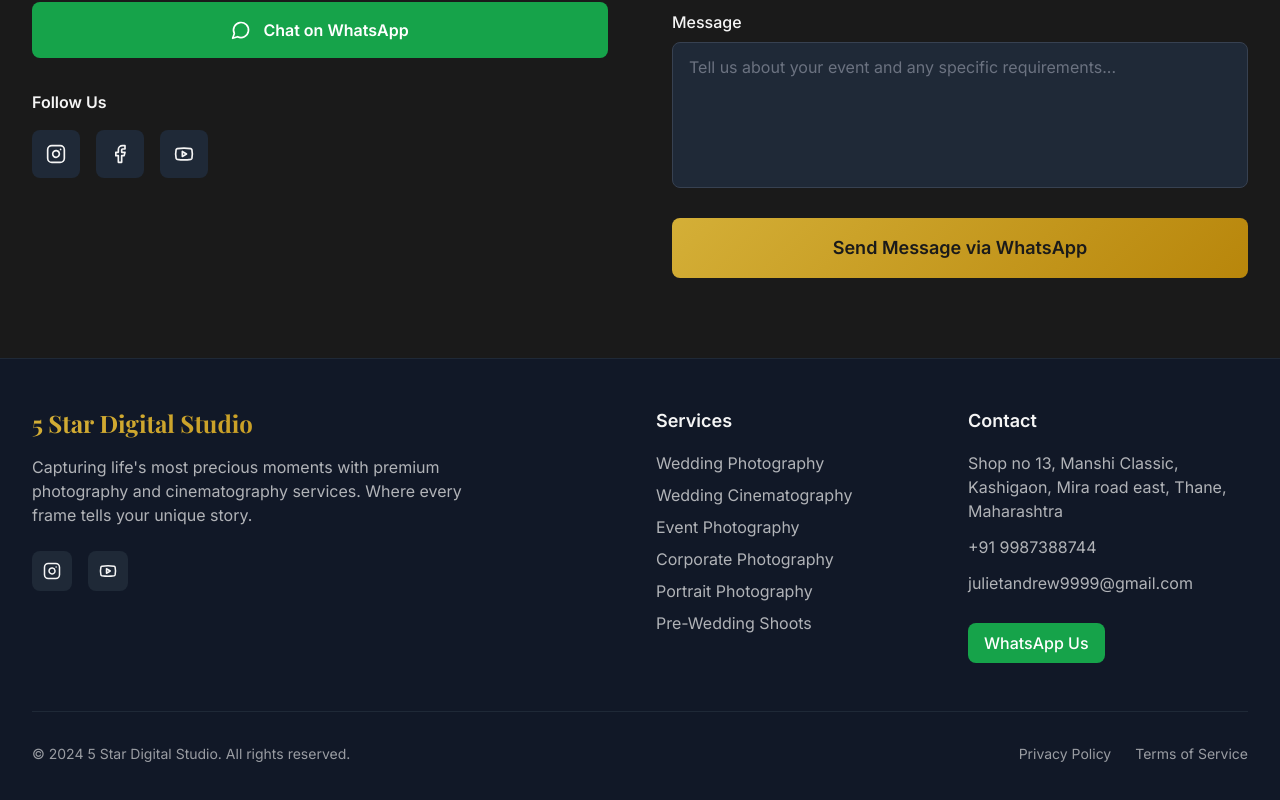
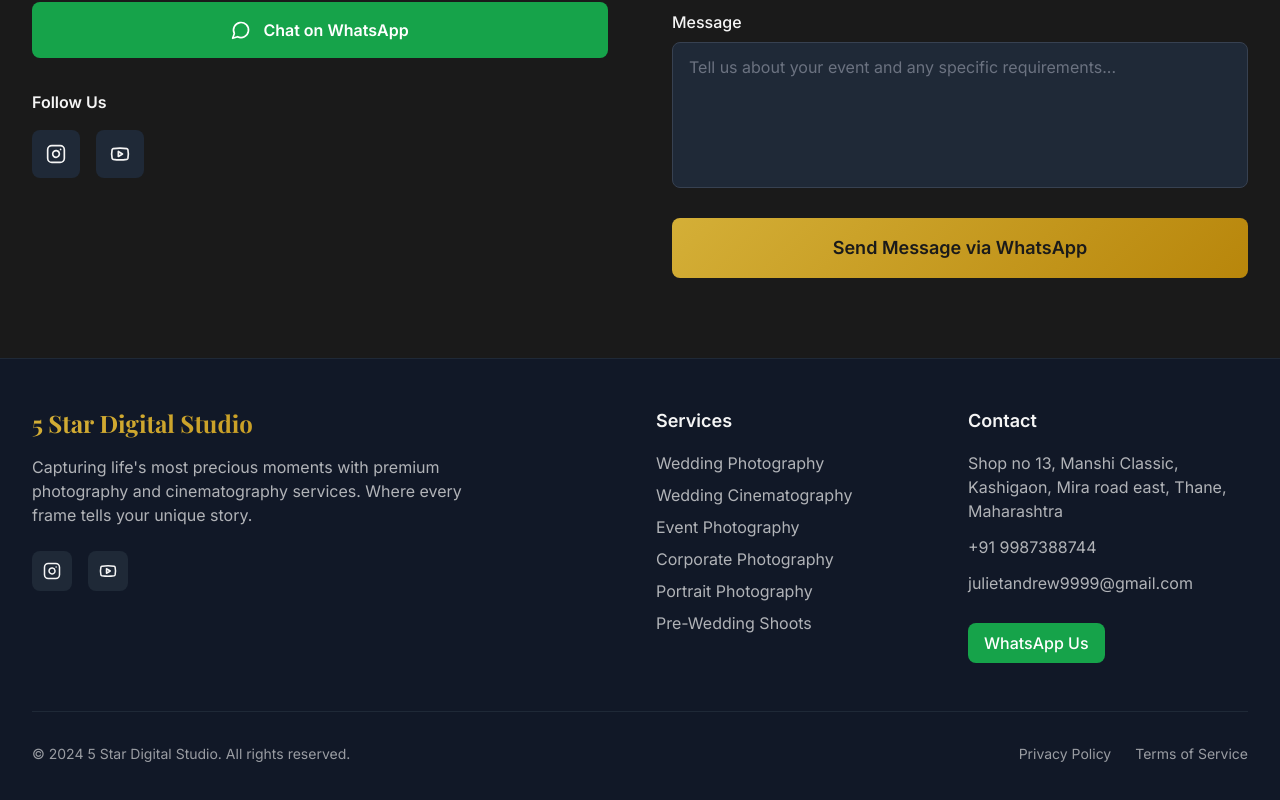
Before and after one commit to Mrx207/five-star-digital-studios, a React (Vite) app: page / in a window 1280 px wide. Shown: the part 6056-6856 px from the top of the page. Built offline with nearby package versions, Linux system fonts and the light colour scheme.

Commit message:
Add social media links to contact section
Updated the contact section with Instagram and YouTube links, and removed the Facebook icon.

```diff
--- a/src/components/Contact.tsx
+++ b/src/components/Contact.tsx
@@ -1,6 +1,5 @@
-
 import { useState } from "react";
-import { MapPin, Phone, Mail, MessageCircle, Instagram, Facebook, Youtube } from "lucide-react";
+import { MapPin, Phone, Mail, MessageCircle, Instagram, Youtube } from "lucide-react";
 import { useToast } from "@/hooks/use-toast";
 
 export const Contact = () => {
@@ -61,9 +60,8 @@ Message: ${formData.message || 'No additional message'}`;
   };
 
   const socialLinks = [
-    { name: 'Instagram', icon: Instagram, href: '#' },
-    { name: 'Facebook', icon: Facebook, href: '#' },
-    { name: 'YouTube', icon: Youtube, href: '#' }
+    { name: 'Instagram', icon: Instagram, href: 'https://www.instagram.com/5stardigital/' },
+    { name: 'YouTube', icon: Youtube, href: 'https://www.youtube.com/@5stardigitalstudio111' }
   ];
 
   return (
@@ -135,6 +133,8 @@ Message: ${formData.message || 'No additional message'}`;
                     <a
                       key={social.name}
                       href={social.href}
+                      target="_blank"
+                      rel="noopener noreferrer"
                       className="w-12 h-12 bg-gray-800 hover:bg-studio-gold hover:text-studio-charcoal rounded-lg flex items-center justify-center transition-all duration-300 text-studio-light"
                     >
                       <IconComponent size={20} />
```
